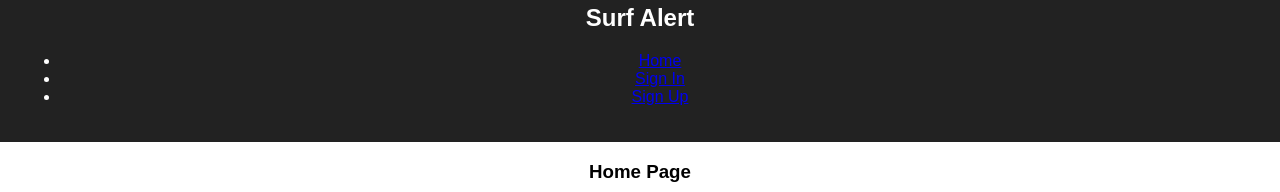
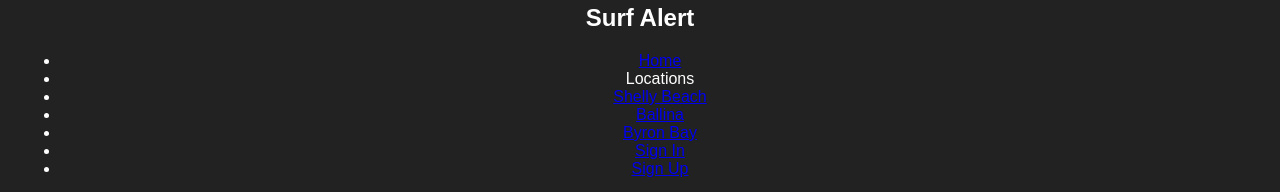
Before and after one commit to Meatuus/surf-report, a React (Create React App) app: page / in a window 1280 px wide. Shown: the part 120-312 px from the top of the page. Built offline with nearby package versions, Linux system fonts and the light colour scheme; no server answers; the HTML template or start-up script is replaced by a standard one.

Commit message:
add links for each location in nav bar

```diff
--- a/src/App.js
+++ b/src/App.js
@@ -6,13 +6,12 @@ import {
   Link
 } from 'react-router-dom';
 import axios from 'axios';
-// import conditions from './data/conditions';
 import baseData from './data/baseData';
 import Home from './containers/Home';
+// import DropDown from './components/DropDown';
 import Profile from './containers/Profile';
 import Login from './containers/Login';
 import CreateUser from './components/CreateUser';
-// import Locations from './containers/Locations'
 import Location from './containers/Location'
 import './assets/css/App.css';
 import logo from './assets/logo.svg';
@@ -23,18 +22,6 @@ class App extends Component {
     this.state = {
       currentUser: false,
       username: "",
-      // user: {
-      //   alertLocation: "",
-      //   alertCheckbox: false,
-      //   alertSwellMin: "",
-      //   alertSwellMax: "",
-      //   alertWindDirection: "",
-      // },
-      // alertLocation: "",
-      // alertCheckbox: false,
-      // alertSwellMin: "",
-      // alertSwellMax: "",
-      // alertWindDirection: "",
       conditionsOne: baseData,
       conditionsTwo: baseData,
       conditionsThree: baseData,
@@ -51,6 +38,8 @@ class App extends Component {
     // this.handleUserInput = this.handleUserInput.bind(this);
     this.handleUserLogin = this.handleUserLogin.bind(this);
     this.handleSignOut = this.handleSignOut.bind(this);
+
+    // this.getSelected = this.getSelected.bind(this);
   }
 
   loadCommentsFromServer() {
@@ -120,6 +109,16 @@ class App extends Component {
   // handleAlertWindDirectionInput(WindDirection) {
   //   this.setState({alertWindDirection: WindDirection});
   // }
+  // getSelected() {
+  //   console.log('dropdown click');
+  //   const locationNames = [ this.props.first, this.props.second, this.props.third ];
+  //   // const colours = this.props.colours
+  //   const selectedLocation = this.props.params.colour;
+  //
+  //   // Find the option matching the route param, or
+  //   // return a default value when the colour is not found
+  //   return find(colours, { value: selectedColour }) || colours[0];
+  // }
 
   componentDidMount() {
     this.loadCommentsFromServer();
@@ -128,6 +127,7 @@ class App extends Component {
   render() {
     const { conditionsOne, conditionsTwo, conditionsThree, currentUser } = this.state;
     const { first, second, third } = this.props;
+    const locationNames = [ first, second, third ];
 
     const signOut = currentUser ? (
       <div>
@@ -141,6 +141,11 @@ class App extends Component {
       </div>
     )
 
+    const dropDown = () => {
+      console.log('clicked');
+    //   <DropDown options={locationNames} />
+    }
+
     return (
       	<Router>
 			<div className="App">
@@ -150,10 +155,10 @@ class App extends Component {
 
 					<ul>
 						<li><Link to="/">Home</Link>{' '}</li>
-              {/* <Link to="/locations">Locations</Link> */}
-              {/* <li><Link to="/profile">Profile</Link></li> */}
-              {/* <Link to="/login">Log in</Link>{' '}
-              <Link to="/signup">Sign Up</Link>{' '} */}
+						<li onClick={dropDown}>Locations{' '}</li>
+						<li><Link to={`/location/${first.replace(/ /g, '_')}`}>{first}</Link>{' '}</li>
+						<li><Link to={`/location/${second.replace(/ /g, '_')}`}>{second}</Link>{' '}</li>
+						<li><Link to={`/location/${third.replace(/ /g, '_')}`}>{third}</Link></li>
 						{signOut}
 					</ul>
 				</nav>
@@ -167,9 +172,6 @@ class App extends Component {
 					locationThreeName={third}
 						/>
 					)} />
-          {/* <Route path="/locations" component={
-            () => (<Locations conditions={conditions}/>
-          )} /> */}
 				<Route
 					path={`/location/${first.replace(/ /g,'_')}`} component={ () => (<Location location="Shelly Beach" conditions={conditionsOne}/>)}
 				/>
@@ -202,18 +204,6 @@ class App extends Component {
 					currentUser ? (
 						<Profile
 						user={this.state.username}
-                  // // user={this.state.user}
-                  // alertLocation={this.state.alertLocation}
-                  // alertCheckbox={this.state.alertCheckbox}
-                  // alertSwellMin={this.state.alertSwellMin}
-                  // alertSwellMax={this.state.alertSwellMax}
-                  // alertWindDirection={this.state.alertWindDirection}
-                  // // onUserInput={this.handleUserInput}
-                  // onAlertLocationInput={this.handleAlertLocationInput}
-                  // onAlertCheckboxInput={this.handleAlertCheckboxInput}
-                  // onAlertSwellMinInput={this.handleAlertSwellMinInput}
-                  // onAlertSwellMaxInput={this.handleAlertSwellMaxInput}
-                  // onAlertWindDirectionInput={this.handleAlertWindDirectionInput}
 						locations={[first, second, third]}
 						/>
 					) : (
--- /dev/null
+++ b/src/components/DropDown.js
@@ -0,0 +1,25 @@
+import React, {Component} from 'react';
+import {Link} from 'react-router-dom';
+
+class DropDown extends Component {
+  // constructor() {
+  //
+  // }
+
+  render () {
+    const options = this.props.options;
+
+    const optionsArray = options.map((item) => (
+      <Link to={`/location/${item.replace(/ /g,'_')}`}>Location: {item}</Link>
+    ));
+
+    return (
+      <div>
+        <h1>Dropdown</h1>
+        {optionsArray}
+      </div>
+    )
+  }
+}
+
+export default DropDown;
```
Lines whose indentation alone changed are shown as unchanged.
